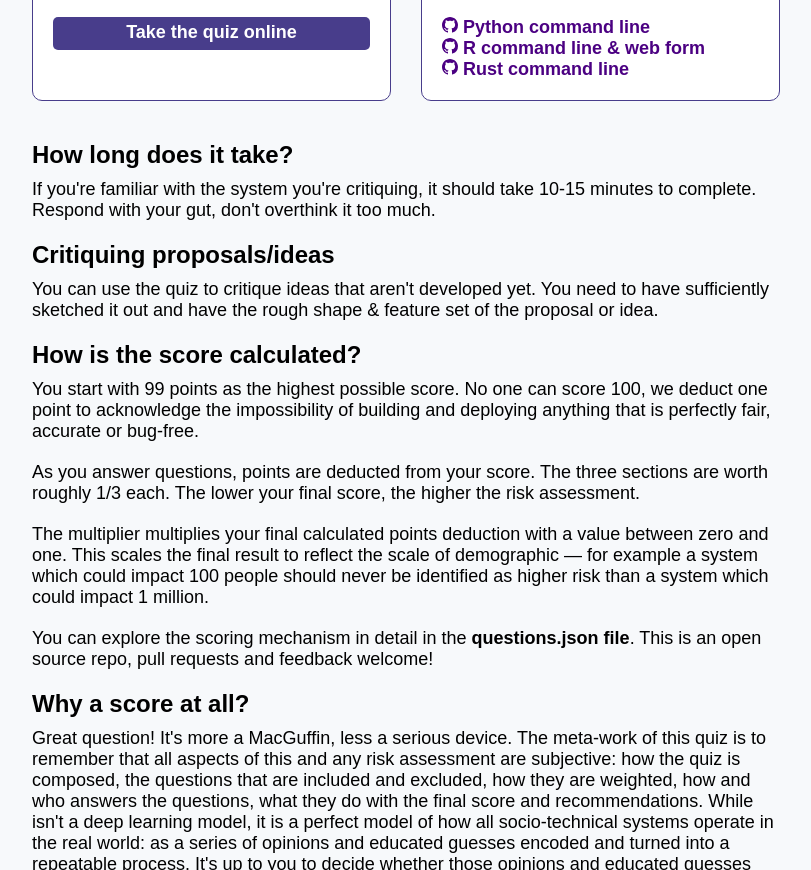
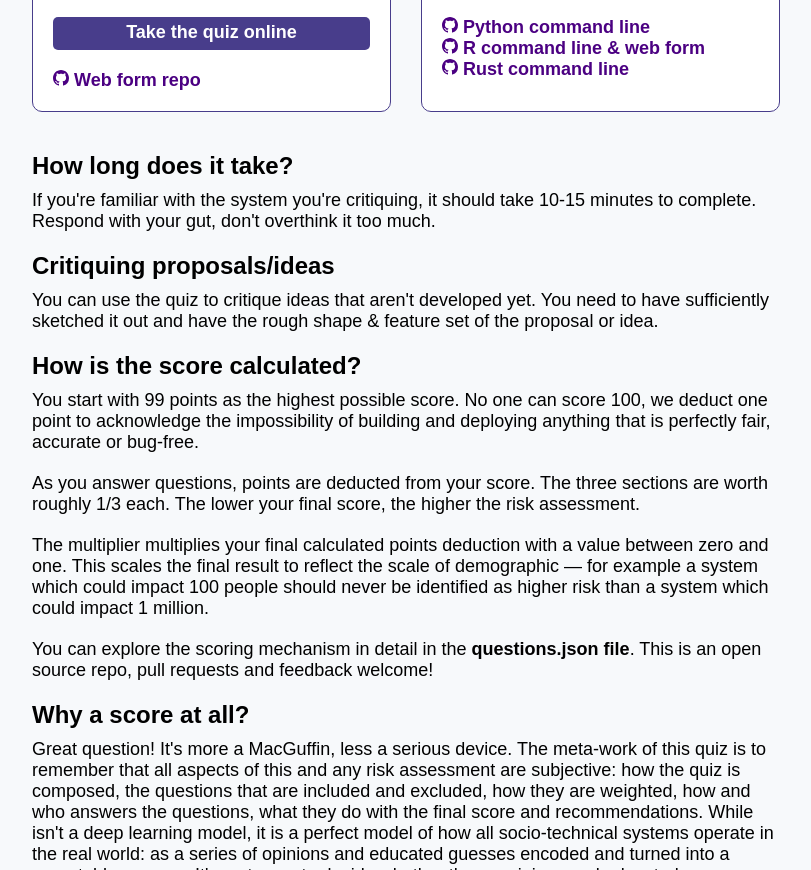
Before and after one commit to summerscope/summerchild-landing, a plain HTML site: page index.html in a window 1280 px wide. Shown: the part 1027-1897 px from the top of the page, without its empty margins (234-1045 px from the left). Drawn offline with Linux system fonts and the light colour scheme; a web font is replaced by a local one.

Commit message:
Add web form repo link

```diff
--- a/index.html
+++ b/index.html
@@ -59,6 +59,12 @@
             <img src="mockup-browser.png" width="100%" alt="Preview of browser quiz" />
             <p>It's a simple javascript web form with no cookies and no trackers.</p>
             <a href="https://quiz.summerchild.dev" class="anchorbutton" target="_blank">Take the quiz online</a>
+            <a href="https://github.com/summerscope/summerchild-webform" target="_blank">
+              <svg width="16" height="16" viewBox="0 0 16 16" fill="currentColor" aria-hidden="true" xmlns="http://www.w3.org/2000/svg">
+                <path d="M8 0C3.58 0 0 3.58 0 8c0 3.54 2.29 6.53 5.47 7.59.4.07.55-.17.55-.38 0-.19-.01-.82-.01-1.49-2.01.37-2.53-.49-2.69-.94-.09-.23-.48-.94-.82-1.13-.28-.15-.68-.52-.01-.53.63-.01 1.08.58 1.23.82.72 1.21 1.87.87 2.33.66.07-.52.28-.87.51-1.07-1.78-.2-3.64-.89-3.64-3.95 0-.87.31-1.59.82-2.15-.08-.2-.36-1.02.08-2.12 0 0 .67-.21 2.2.82.64-.18 1.32-.27 2-.27.68 0 1.36.09 2 .27 1.53-1.04 2.2-.82 2.2-.82.44 1.1.16 1.92.08 2.12.51.56.82 1.27.82 2.15 0 3.07-1.87 3.75-3.65 3.95.29.25.54.73.54 1.48 0 1.07-.01 1.93-.01 2.2 0 .21.15.46.55.38A8.013 8.013 0 0016 8c0-4.42-3.58-8-8-8z"></path>
+              </svg>
+              <span>Web form repo</span>
+            </a>
           </div>
           <div>
             <h4>In your terminal</h4>
```
